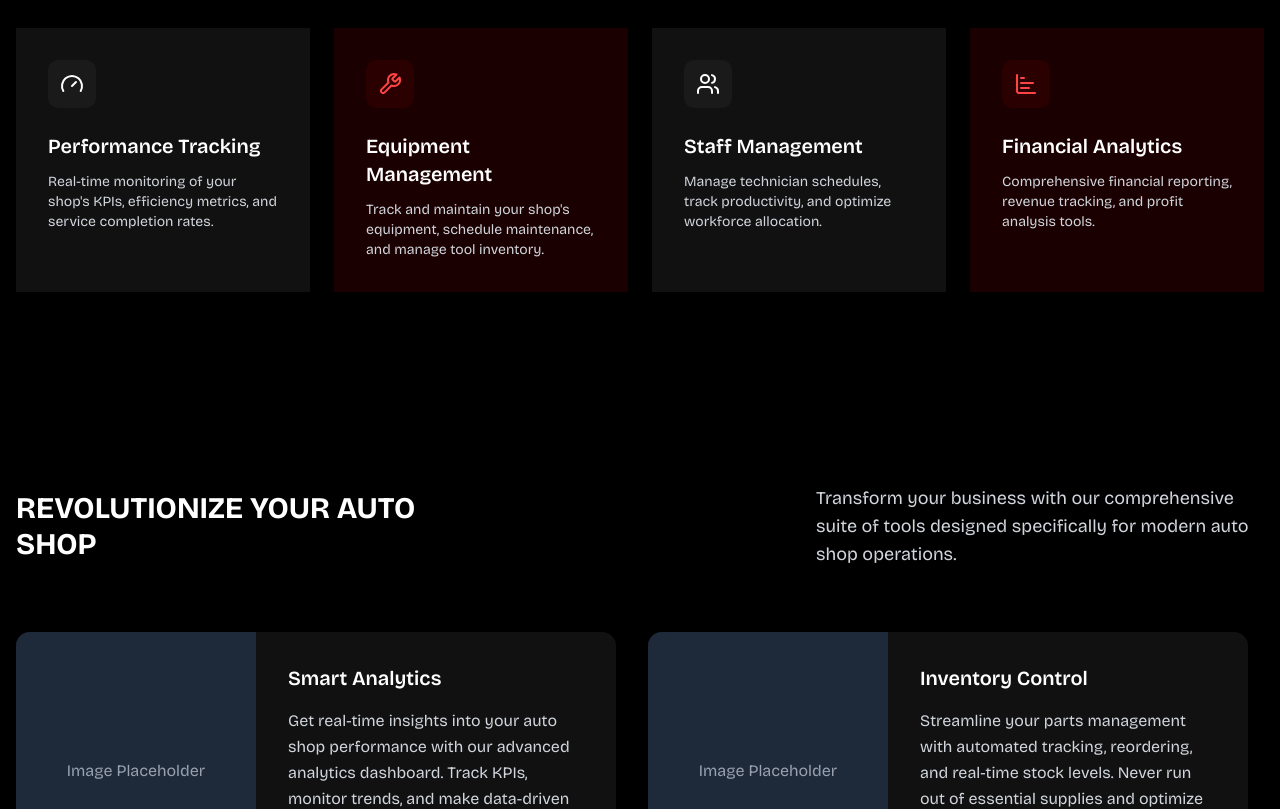
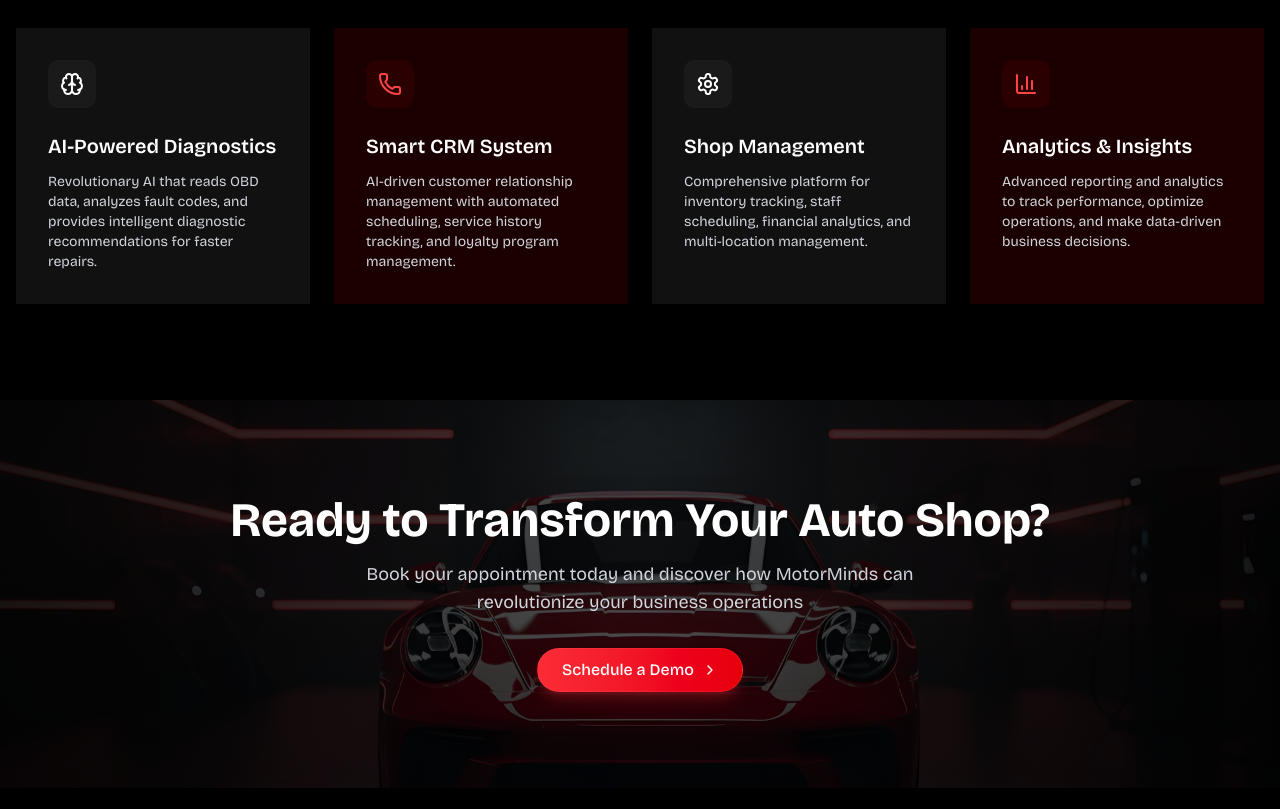
Before and after one commit to akhan2001/motorminds-website, a Next.js app: page / in a window 1280 px wide. Shown: the part 1600-2409 px from the top of the page. Built offline with nearby package versions, Linux system fonts and the light colour scheme; no server answers.

Commit message:
features fix

```diff
--- a/app/page.tsx
+++ b/app/page.tsx
@@ -19,7 +19,7 @@
       {/* <LogoCarousel /> */}
       <Features />
       <SolutionGrid />
-      <InfoScroll />
+      {/* <InfoScroll /> */}
       {/* <AnimatedCards /> */}
       <CTABanner />
       <Footer />
--- a/components/solution-grid.tsx
+++ b/components/solution-grid.tsx
@@ -1,27 +1,27 @@
 'use client';
 
-import { Gauge, Wrench, Users, ChartBar } from 'lucide-react';
+import { Brain, Phone, Settings, BarChart3 } from 'lucide-react';
 
 const solutions = [
   {
-    icon: Gauge,
-    title: "Performance Tracking",
-    description: "Real-time monitoring of your shop's KPIs, efficiency metrics, and service completion rates."
+    icon: Brain,
+    title: "AI-Powered Diagnostics",
+    description: "Revolutionary AI that reads OBD data, analyzes fault codes, and provides intelligent diagnostic recommendations for faster repairs."
   },
   {
-    icon: Wrench,
-    title: "Equipment Management",
-    description: "Track and maintain your shop's equipment, schedule maintenance, and manage tool inventory."
+    icon: Phone,
+    title: "Smart CRM System",
+    description: "AI-driven customer relationship management with automated scheduling, service history tracking, and loyalty program management."
   },
   {
-    icon: Users,
-    title: "Staff Management",
-    description: "Manage technician schedules, track productivity, and optimize workforce allocation."
+    icon: Settings,
+    title: "Shop Management",
+    description: "Comprehensive platform for inventory tracking, staff scheduling, financial analytics, and multi-location management."
   },
   {
-    icon: ChartBar,
-    title: "Financial Analytics",
-    description: "Comprehensive financial reporting, revenue tracking, and profit analysis tools."
+    icon: BarChart3,
+    title: "Analytics & Insights",
+    description: "Advanced reporting and analytics to track performance, optimize operations, and make data-driven business decisions."
   }
 ];
 
```
